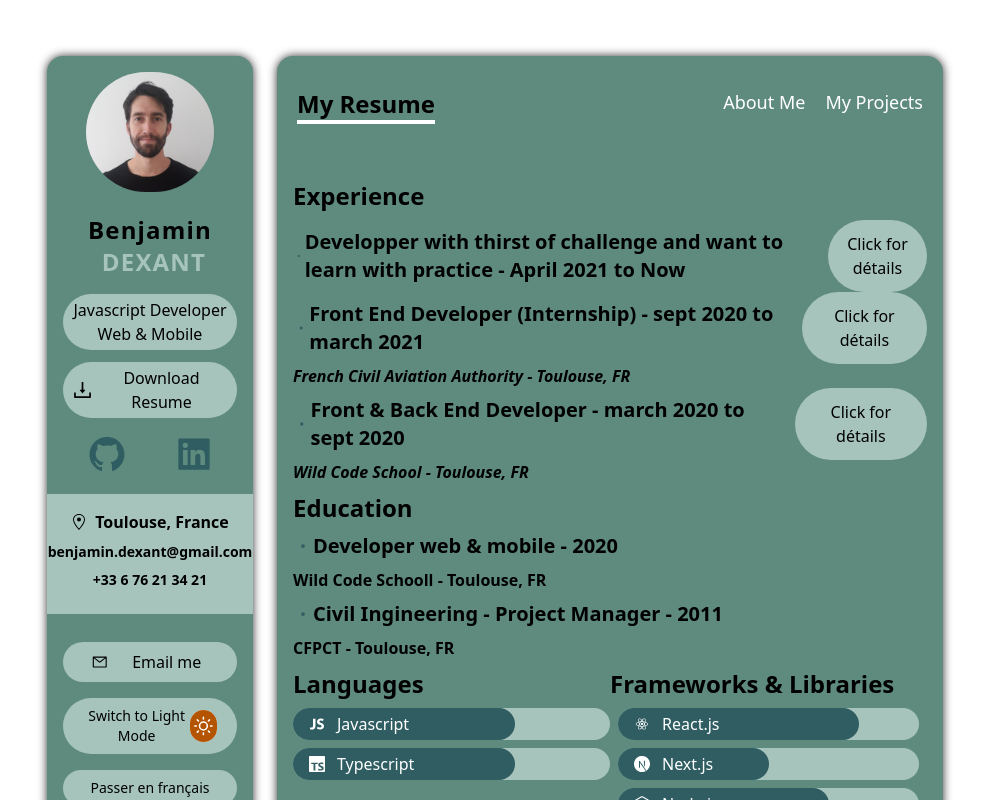
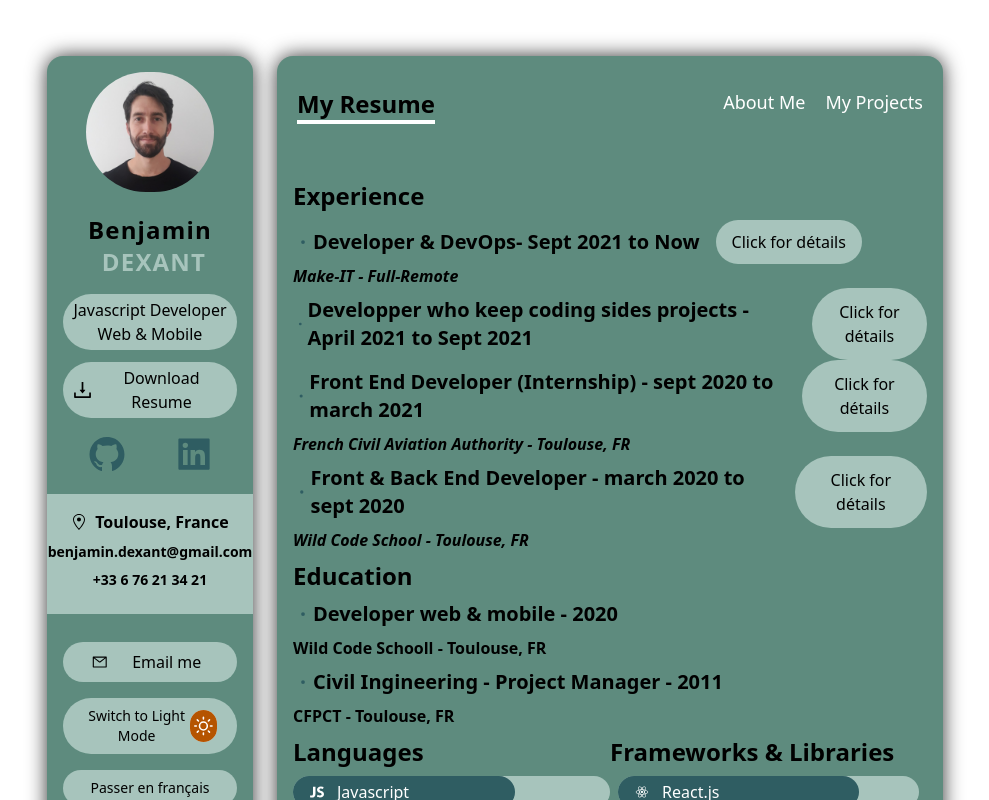
Before and after one commit to BenjaminDexant/portfolio-next, a Next.js app: page /resume in a window 1280 px wide. Shown: the top 800 px of the page, without its empty margins (145-1134 px from the left). Built offline with nearby package versions, Linux system fonts and the light colour scheme.

Commit message:
upadte datas

```diff
--- a/components/ProjectsNavbar.tsx
+++ b/components/ProjectsNavbar.tsx
@@ -26,10 +26,13 @@ const ProjectsNavbar: FunctionComponent<{ handlerFilterCategory: Function; activ
 			<NavItem value="react" {...props} />
 			<NavItem value="next" {...props} />
 			<NavItem value="node" {...props} />
+			<NavItem value="graphql" {...props} />
 			<NavItem value="mongo" {...props} />
 			<NavItem value="ts" {...props} />
 			<NavItem value="netlify" {...props} />
 			<NavItem value="heroku" {...props} />
+			<NavItem value="jest" {...props} />
+			<NavItem value="rtl" {...props} />
 		</div>
 	);
 };
--- a/data.ts
+++ b/data.ts
@@ -194,8 +194,8 @@ export const projects: IProject[] = [
 		image_path2: "",
 		deployed_url: "https://benjamin-portfolio.netlify.app/",
 		repository_url: "https://github.com/BenjaminDexant/portfolio-next",
-		category: ["react", "next", "ts"],
-		tech_used: ["React.js", "Next.js", "Typescript", "Tailwind.css"],
+		category: ["next", "ts", "netlify"],
+		tech_used: ["Next.js", "Typescript", "Tailwind.css", "Netlify"],
 	},
 	{
 		id: 2,
@@ -239,4 +239,18 @@ export const projects: IProject[] = [
 		category: ["react", "node", "express"],
 		tech_used: ["React.js", "Node.js", "Express", "MaterialUI", "OVH"],
 	},
+	{
+		id: 5,
+		name: "Marvel Wiki",
+		description:
+			"Marvel wiki using the official Marvel API (https://developer.marvel.com/) made with React. The REST API is wrapped with GraphQL. It makes easier using the API since the official API is so HUGE!",
+		descriptionFr:
+			"Un wiki à propos de l'univers Marvel créé avec React à l'aide de l'API officielle (https://developer.marvel.com/). Au vu de la taille et de la quantité de données fournies j'ai wrappé l'API REST avec GraphQL. Ceci rend l'accès aux données souhaitées bien plus lisible.",
+		image_path: "/images/wikiMarvel.png",
+		image_path2: "",
+		deployed_url: "https://marvelwiki-react.netlify.app/",
+		repository_url: "https://github.com/BenjaminDexant/wikimarvel-react",
+		category: ["react", "node", "graphql", "netlify", "jest", "rtl", "heroku"],
+		tech_used: ["React.js", "Node.js", "GraphQL", "Netlify", "Heroku"],
+	},
 ];
--- a/pages/resume.tsx
+++ b/pages/resume.tsx
@@ -11,6 +11,7 @@ const Resume = () => {
 	const [details1, setDetails1] = useState<boolean>(false);
 	const [details2, setDetails2] = useState<boolean>(false);
 	const [details3, setDetails3] = useState<boolean>(false);
+	const [details4, setDetails4] = useState<boolean>(false);
 	const languageContext = useLanguageContext();
 	let isEnglish = languageContext.contextLang;
 
@@ -32,8 +33,45 @@ const Resume = () => {
 							<h6 className="flex items-center my-2 text-xl font-bold font">
 								<BsDot className="text-lightPalette-blue dark:text-darkPalette-orange" />
 								{isEnglish
-									? "Developper with thirst of challenge and want to learn with practice - April 2021 to Now"
-									: "Développeur qui a soif de challenge et qui veut apprendre par la pratique - Avril 2021 à Maintenant"}
+									? "Developer & DevOps- Sept 2021 to Now"
+									: "Développeur & DevOps - Sept 2021 à maintenant"}
+							</h6>
+							<button
+								className="px-4 ml-4 text-black rounded-full bg-lightPalette-greenLight dark:bg-darkPalette-white focus:outline-none"
+								onClick={() => {
+									setDetails1(false);
+									setDetails2(false);
+									setDetails3(false);
+									setDetails4(!details4);
+								}}
+							>
+								{details4
+									? isEnglish
+										? "Close détails"
+										: "Fermer détails"
+									: isEnglish
+									? "Click for détails"
+									: "Ouvrir détails"}
+							</button>
+						</div>
+						<div style={{ display: details4 ? "inline" : "none" }}>
+							<ul className="pl-6 my-2 list-disc">
+								<li>TypeScript, React, Node</li>
+								<li>GraphQL</li>
+								<li>gitlab CI/CD</li>
+								<li>Kubernetes, Docker</li>
+								<li>UI/UX design</li>
+							</ul>
+						</div>
+						<p className="italic font-semibold">Make-IT - Full-Remote</p>
+					</div>
+					<div>
+						<div className="flex">
+							<h6 className="flex items-center my-2 text-xl font-bold font">
+								<BsDot className="text-lightPalette-blue dark:text-darkPalette-orange" />
+								{isEnglish
+									? "Developper who keep coding sides projects - April 2021 to Sept 2021"
+									: "Développeur qui crée des projets persos - Avril 2021 à Sept 2021"}
 							</h6>
 							<button
 								className="px-4 ml-4 text-black rounded-full bg-lightPalette-greenLight dark:bg-darkPalette-white focus:outline-none"
@@ -41,6 +79,7 @@ const Resume = () => {
 									setDetails1(!details1);
 									setDetails2(false);
 									setDetails3(false);
+									setDetails4(false);
 								}}
 							>
 								{details1
@@ -59,7 +98,7 @@ const Resume = () => {
 									: "Réalisation de projets personels pour le plaisir tout en apprenant et en assurant une veille technologique."}
 							</p>
 							<ul className="pl-6 my-2 list-disc">
-								<li>Create a Website using React.js & Three.js</li>
+								<li>Create a Website about Marvel Univers using React.js & GraphQL & Unit tests</li>
 								<li>Create a Portfolio Website using Next.js, Typescript & Tailwind & Framer</li>
 								<li>
 									Create a React app deployed with Netlify, server deployed with Heroku and a
@@ -80,6 +119,7 @@ const Resume = () => {
 									setDetails2(!details2);
 									setDetails1(false);
 									setDetails3(false);
+									setDetails4(false);
 								}}
 							>
 								{details2
@@ -117,6 +157,7 @@ const Resume = () => {
 									setDetails3(!details3);
 									setDetails1(false);
 									setDetails2(false);
+									setDetails4(false);
 								}}
 							>
 								{details3
@@ -128,7 +169,6 @@ const Resume = () => {
 									: "Ouvrir détails"}
 							</button>
 						</div>
-
 						<div style={{ display: details3 ? "inline" : "none" }}>
 							<p className="my-2">
 								Projects completed during my training with some others students with Wild Code
--- a/tailwind.config.js
+++ b/tailwind.config.js
@@ -8,7 +8,7 @@ module.exports = {
 			baloo: ["Baloo 2", "cursive"],
 		},
 		boxShadow: {
-			"custom-light": "0 0 10px #313131",
+			"custom-light": "0 0 20px #313131",
 			"custom-dark": "5px 5px 10px #0a0c0e -5px -5px 10px #14161c",
 		},
 		extend: {
--- a/types.ts
+++ b/types.ts
@@ -43,7 +43,9 @@ export type Categorie =
 	| "ts"
 	| "netlify"
 	| "heroku"
-	| "jest";
+	| "jest"
+	| "graphql"
+	| "rtl";
 
 export interface IDetails {
 	connected: boolean;
```
Also changed, not shown: public/images/wikiMarvel.png (added).
